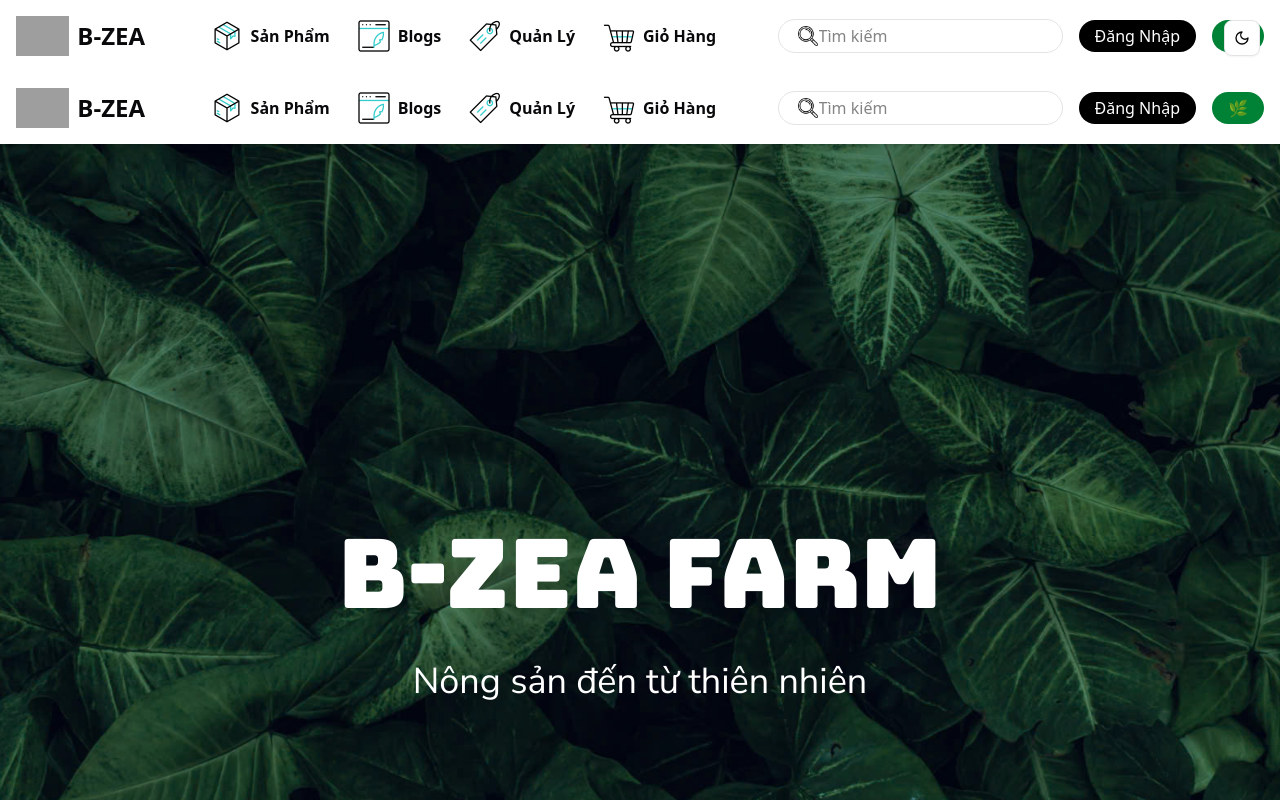
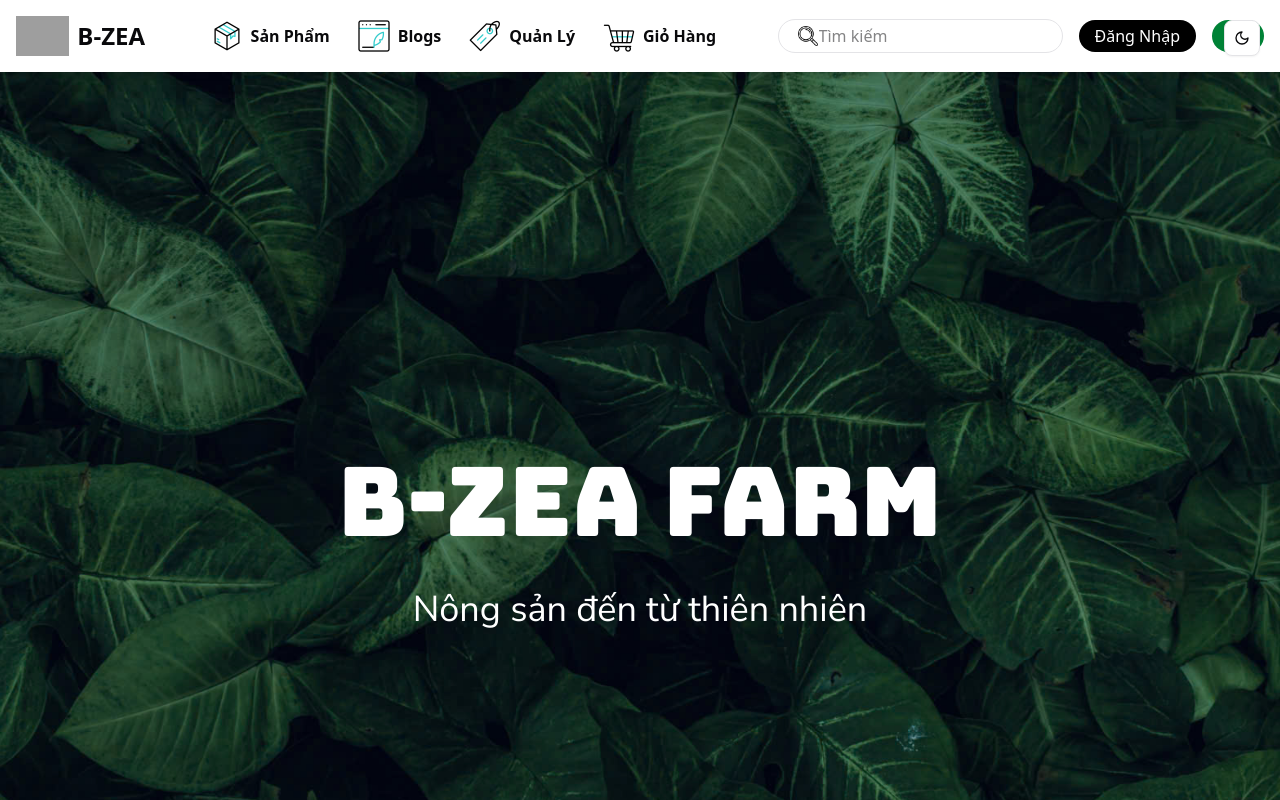
Before and after one commit to SitKevin/coop-gardens-fe, a Next.js app: page / in a window 1280 px wide. Shown: the top 800 px of the page. Built offline with nearby package versions, Linux system fonts and the light colour scheme; grey boxes are pictures that could not be loaded.

Commit message:
fix: duplicate header

```diff
--- a/src/app/page.tsx
+++ b/src/app/page.tsx
@@ -4,12 +4,10 @@ import { MainCarousel } from "@/components/home-page/main-carousel";
 import { SplitCarousel } from "@/components/home-page/split-carousel";
 import { CustomResizable } from "@/components/home-page/custom-resizeable";
 import { ModeToggle } from "@/components/home-page/mode-toggle";
-import Header from '@/components/header/header';
 
 export default function Home() {
   return (
     <div>
-      <Header />
       <div
           className="relative h-[900px] bg-cover bg-center flex items-center justify-center"
           style={{ backgroundImage: "url('/h1background.jpg')" }}>
```
